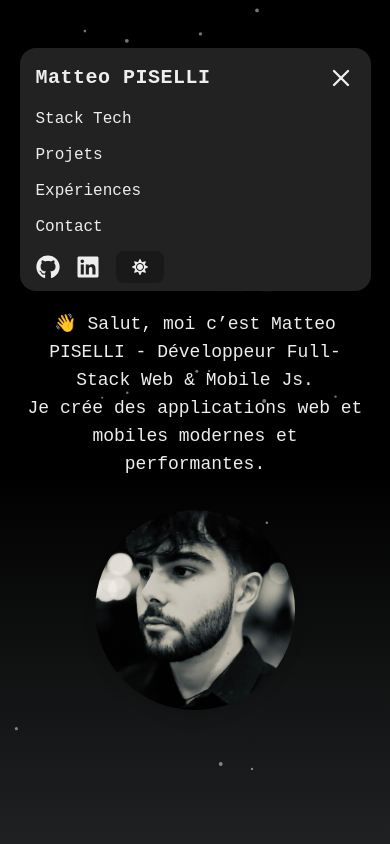
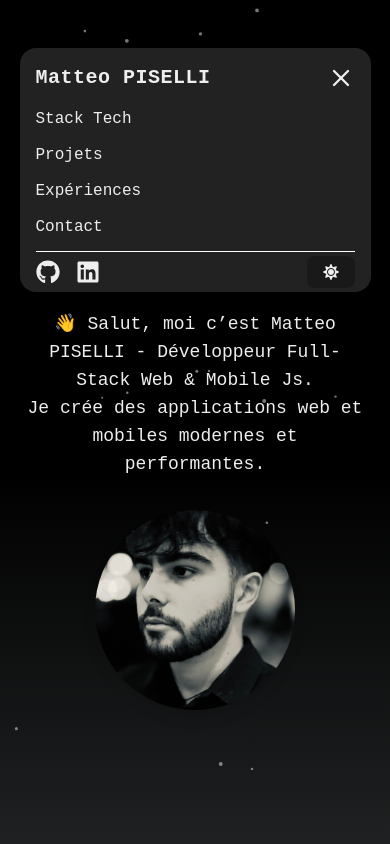
Before and after one commit to MatteoPiselli/portfolio, a Next.js app: page / in a window 390 px wide. Both pictures are taken after a click on the button 340 px from the left and 78 px from the top of the page. Shown: the top 844 px of the page. Built offline with nearby package versions, Linux system fonts and the light colour scheme; no server answers.

Commit message:
Amélioration de la mise en page de la barre de navigation : ajustement des marges et ajout d'une bordure pour le conteneur des icônes sociales.

```diff
--- a/components/NavBar.jsx
+++ b/components/NavBar.jsx
@@ -70,7 +70,7 @@ export default function Navbar() {
                 className="md:hidden absolute w-full bg-nav rounded-b-2xl shadow-md z-10"
                 style={{ marginTop: "-1px" }} // pour coller parfaitement à la navbar
               >
-                <ul className="flex flex-col ml-4 space-y-3 mb-2 text-md font-light">
+                <ul className="flex flex-col ml-4 mr-4 mb-2 space-y-3 text-md font-light">
                   <li>
                     <Link href="#skills" scroll={true}>
                       <span
@@ -111,7 +111,7 @@ export default function Navbar() {
                       </span>
                     </Link>
                   </li>
-                  <div className="flex items-center space-x-4">
+                  <div className="flex items-center border-t pt-2 space-x-4">
                     <a
                       href="https://github.com/MatteoPiselli"
                       target="_blank"
@@ -130,7 +130,9 @@ export default function Navbar() {
                         <FaLinkedin />
                       </span>
                     </a>
-                    <ThemeToggle mobile />
+                    <div className="absolute right-4">
+                      <ThemeToggle mobile />
+                    </div>
                   </div>
                 </ul>
               </motion.div>
```
